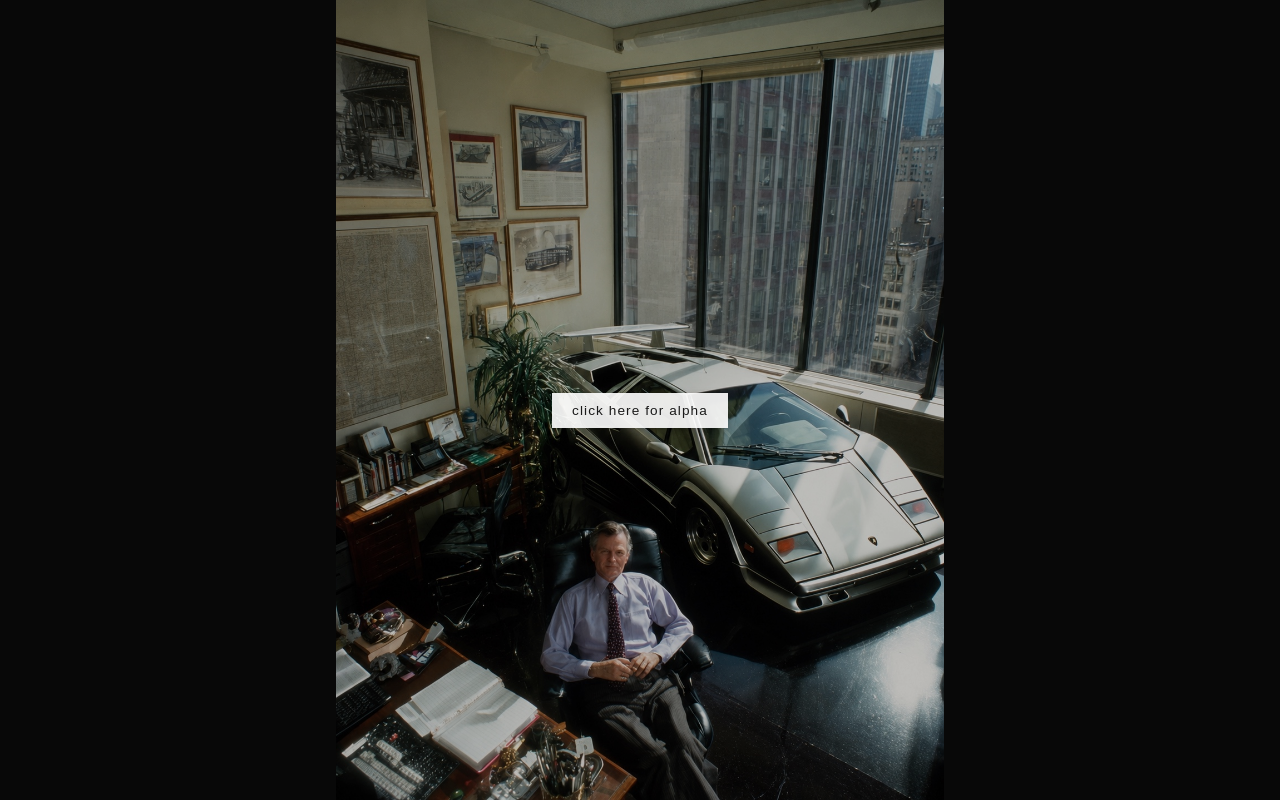
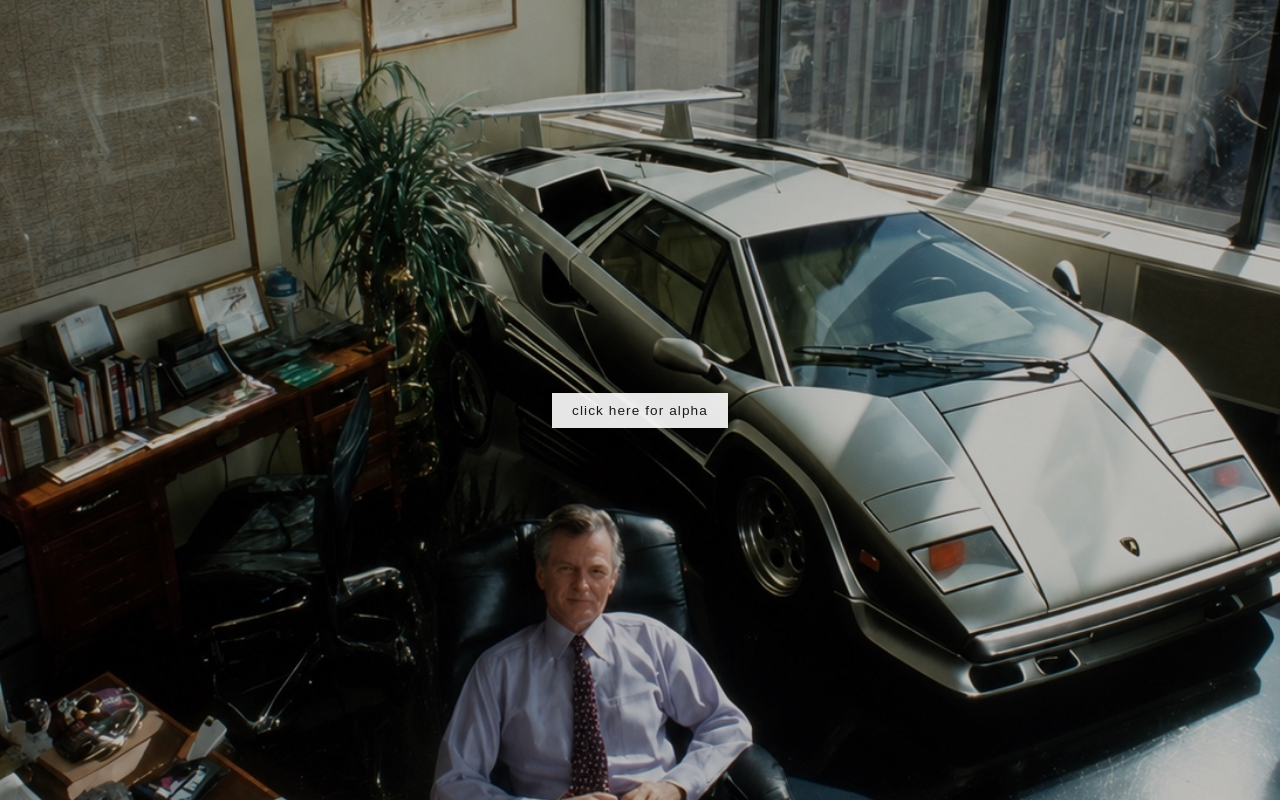
Before and after one commit to maxpapazov62-oss/article-website, a plain HTML site: page index.html in a window 1280 px wide. Drawn offline with Linux system fonts and the light colour scheme.

Commit message:
Loading image fills screen on desktop (cover, framed on car + subject)
Switch .loading-screen background-size from contain to cover so the
portrait photo fills the entire viewport with no side bars on 16:9
desktop screens. Set background-position to center 67% to keep both
the car and the seated subject in frame instead of cropping to the
bare center band.

Co-Authored-By: Claude Opus 4.8 <noreply@anthropic.com>
Claude-Session: https://claude.ai/code/session_01KWYSgV5qscyg4z9u4dzrGP

```diff
--- a/styles.css
+++ b/styles.css
@@ -49,8 +49,8 @@ body {
   inset: 0;
   background: #0a0a0a;
   background-image: url('/images/loading.jpg');
-  background-size: contain;
-  background-position: center;
+  background-size: cover;
+  background-position: center 67%;
   background-repeat: no-repeat;
   display: flex;
   flex-direction: column;
```
